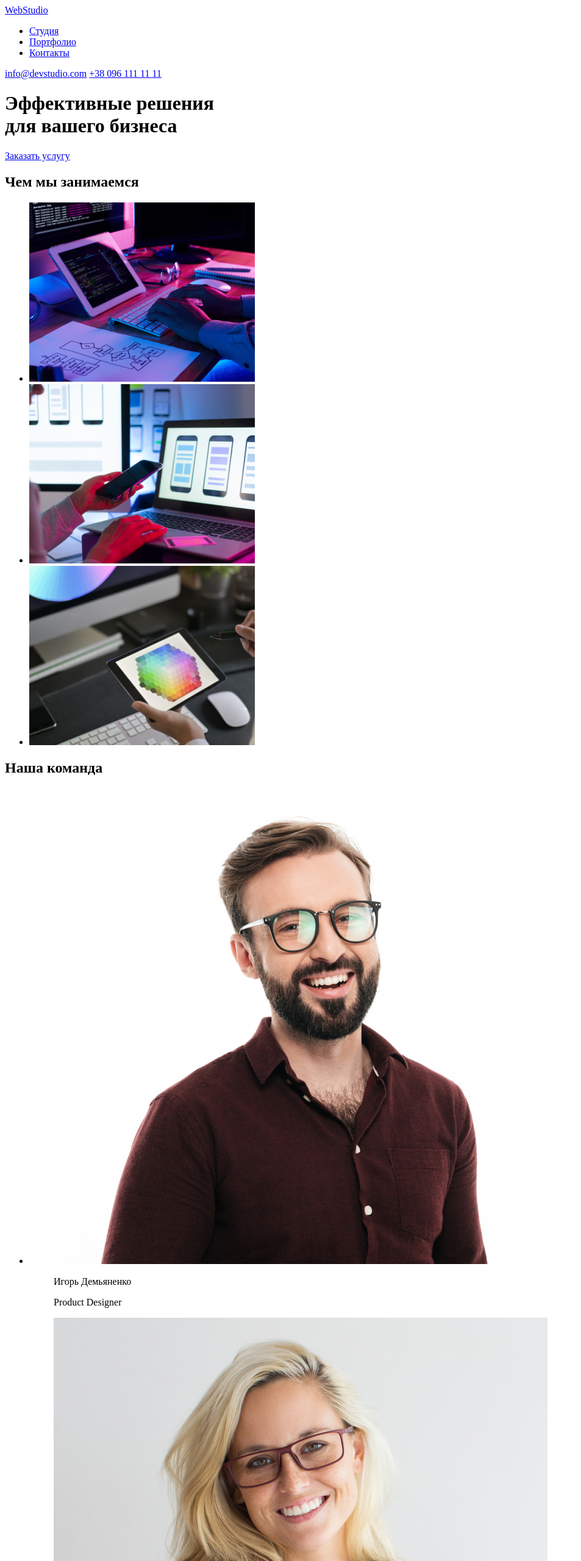
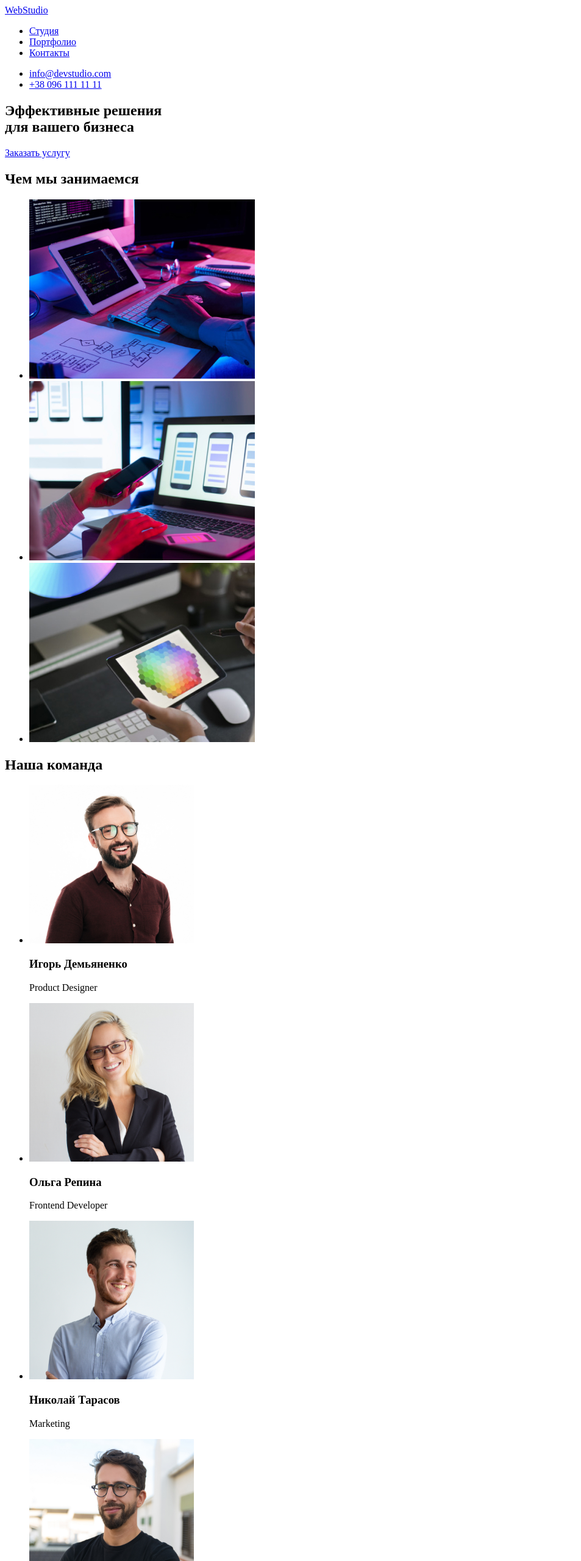
Before and after one commit to AndriiHonchar/goit-markup-hw-01, a plain HTML site: page index.html in a window 1280 px wide. Shown: the top 2560 px of the page at 61% size, without its empty margins (0-953 px from the left). Drawn offline with Linux system fonts and the light colour scheme.

Commit message:
первая дз правка1

```diff
--- a/index.html
+++ b/index.html
@@ -22,26 +22,28 @@
             </li>
         </ul>
       </nav>
-      <a href="mailto:info@devstudio.com">info@devstudio.com</a>
-      <a href="tel:+380961111111">+38 096 111 11 11</a>
+      <ul>
+          <li><a href="mailto:info@devstudio.com">info@devstudio.com</a></li>
+          <li><a href="tel:+380961111111">+38 096 111 11 11</a></li>
+      </ul>
   </header>
   <main>
-    <div>
+    <section>
         <h1>Эффективные решения<br>
             для вашего бизнеса</h1>
         <a href="#">Заказать услугу</a>
-    </div>
+    </section>
     <section>
         <h2>Чем мы занимаемся</h2>
         <ul>
             <li>
-                <img src="./images/box1.jpg" alt="table with PC">
+                <img src="./images/box1.jpg" alt="table with PC" width="370" height="294">
             </li>
             <li>
-                <img src="./images/box2.jpg" alt="table with laptop">
+                <img src="./images/box2.jpg" alt="table with laptop" width="370" height="294">
             </li>
             <li>
-                <img src="./images/box3.jpg" alt="table with tablet">
+                <img src="./images/box3.jpg" alt="table with tablet" width="370" height="294">
             </li>
         </ul>
     </section>
@@ -49,40 +51,24 @@
         <h2>Наша команда</h2>
         <ul>
             <li>
-                <figure>
-                    <img src="./images/demjanenko.jpg" alt="Игорь Демьяненко">
-                    <figcaption>
-                        <p>Игорь Демьяненко</p>
-                        <p>Product Designer</p>
-                    </figcaption>
-                </figure>
+                <img src="./images/demjanenko.jpg" alt="Игорь Демьяненко" width="270" height="260">
+                <h3>Игорь Демьяненко</h3>
+                <p>Product Designer</p>
             </li>
             <li>
-                <figure>
-                    <img src="./images/repina.jpg" alt="Ольга Репина">
-                    <figcaption>
-                        <p>Ольга Репина</p>
-                        <p>Frontend Developer</p>
-                    </figcaption>
-                </figure>
+                <img src="./images/repina.jpg" alt="Ольга Репина" width="270" height="260">
+                <h3>Ольга Репина</h3>
+                <p>Frontend Developer</p>
             </li>
             <li>
-                <figure>
-                    <img src="./images/tarasov.jpg" alt="Николай Тарасов">
-                    <figcaption>
-                        <p>Николай Тарасов</p>
-                        <p>Marketing</p>
-                    </figcaption>
-                </figure>
+                <img src="./images/tarasov.jpg" alt="Николай Тарасов" width="270" height="260">
+                <h3>Николай Тарасов</h3>
+                <p>Marketing</p>
             </li>
             <li>
-                <figure>
-                    <img src="./images/ermakov.jpg" alt="Михаил Ермаков">
-                <figcaption>
-                    <p>Михаил Ермаков</p>
-                    <p>UI Designer</p>
-                </figcaption>
-                </figure>
+                <img src="./images/ermakov.jpg" alt="Михаил Ермаков" width="270" height="260">
+                <h3>Михаил Ермаков</h3>
+                <p>UI Designer</p>
             </li>
         </ul>
     </section>
```
